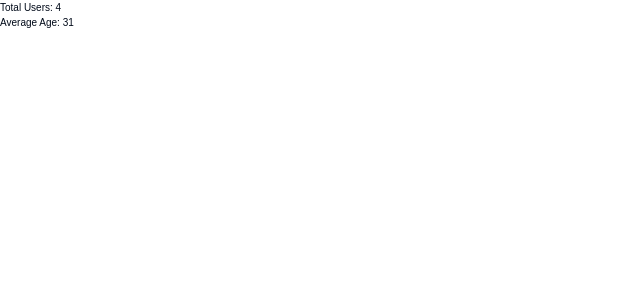
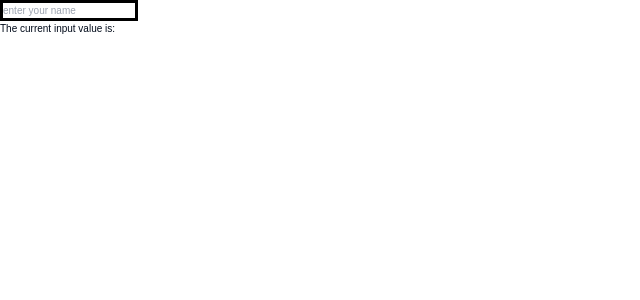
Before and after one commit to erashish41/react-vite-practice, a React (Vite) app in the folder 01_react_vite/: page / in a window 1280 px wide. Shown: the top 300 px of the page, without its empty margins (0-640 px from the left). Built offline with nearby package versions, Linux system fonts and the light colour scheme.

Commit message:
lifting State as Props

```diff
--- a/01_react_vite/src/App.jsx
+++ b/01_react_vite/src/App.jsx
@@ -5,6 +5,7 @@ import { EventPropagation } from "./components/EventPropagation";
 import { EventProps } from "./components/EventProps";
 import { DerivedState } from "./components/hooks/DerivedState";
 import { DerivedState1 } from "./components/hooks/DerivedState1";
+import { LiftingState } from "./components/hooks/LiftingState";
 import { State } from "./components/hooks/State";
 import NetflixSeries from "./components/NetflixSeries";
 import "./components/NetflixSeries.module.css";
@@ -20,7 +21,8 @@ export const App = () => {
         {/* < EventPropagation /> */}
         {/* <State /> */}
         {/* <DerivedState /> */}
-        <DerivedState1 />
+        {/* <DerivedState1 /> */}
+        <LiftingState />
       </section>
     )
 }
--- a/01_react_vite/src/components/EV.css
+++ b/01_react_vite/src/components/EV.css
@@ -69,3 +69,6 @@ button:nth-child(odd) {
     padding: 1.2rem 2.4rem;
     background-color: #f7dc6f;
 }
+input{
+    border: solid black;
+}
--- /dev/null
+++ b/01_react_vite/src/components/hooks/LiftingState.jsx
@@ -0,0 +1,40 @@
+// Lifting State Up: in this pattern we move the state from child components to a common parent
+//     component so that multiple child components can share and synchronize this state.
+
+// a. Parent Component: Holds the state inputValue and the state handler setInputValue
+// b. Input Component: Receives inputValue and setInputValue as props. It updates the state
+//       via setInputValue when the input changes
+// c. Display Component: Receives inputValue as a prop and displays the current input value.
+
+import '../EV.css'
+import { useState } from "react"
+
+export const LiftingState = () => {
+    const [inputValue, setInputValue] = useState("");
+    return(
+        <>
+        {/* passing values in InputComponent and DisplayComponent is called props */}
+            <InputComponent inputValue= {inputValue} setInputValue= {setInputValue} />
+            <DisplayComponent inputValue= {inputValue} />
+
+        </>
+    )
+}
+
+// {inputValue} is destructured here and inputValue is get in InputComponent
+const InputComponent = ({inputValue, setInputValue}) => {
+
+
+    return (
+        <>
+            <input type='text' placeholder='enter your name' value={inputValue}
+            onChange={(e)=> setInputValue(e.target.value)}></input>
+        </>
+    )
+}
+
+const DisplayComponent = ({inputValue}) => {
+    return (
+        <p>The current input value is:{inputValue} </p>
+    )
+}
```
Also changed, not shown: 01_react_vite/src/source.md (+22 -0 lines).
